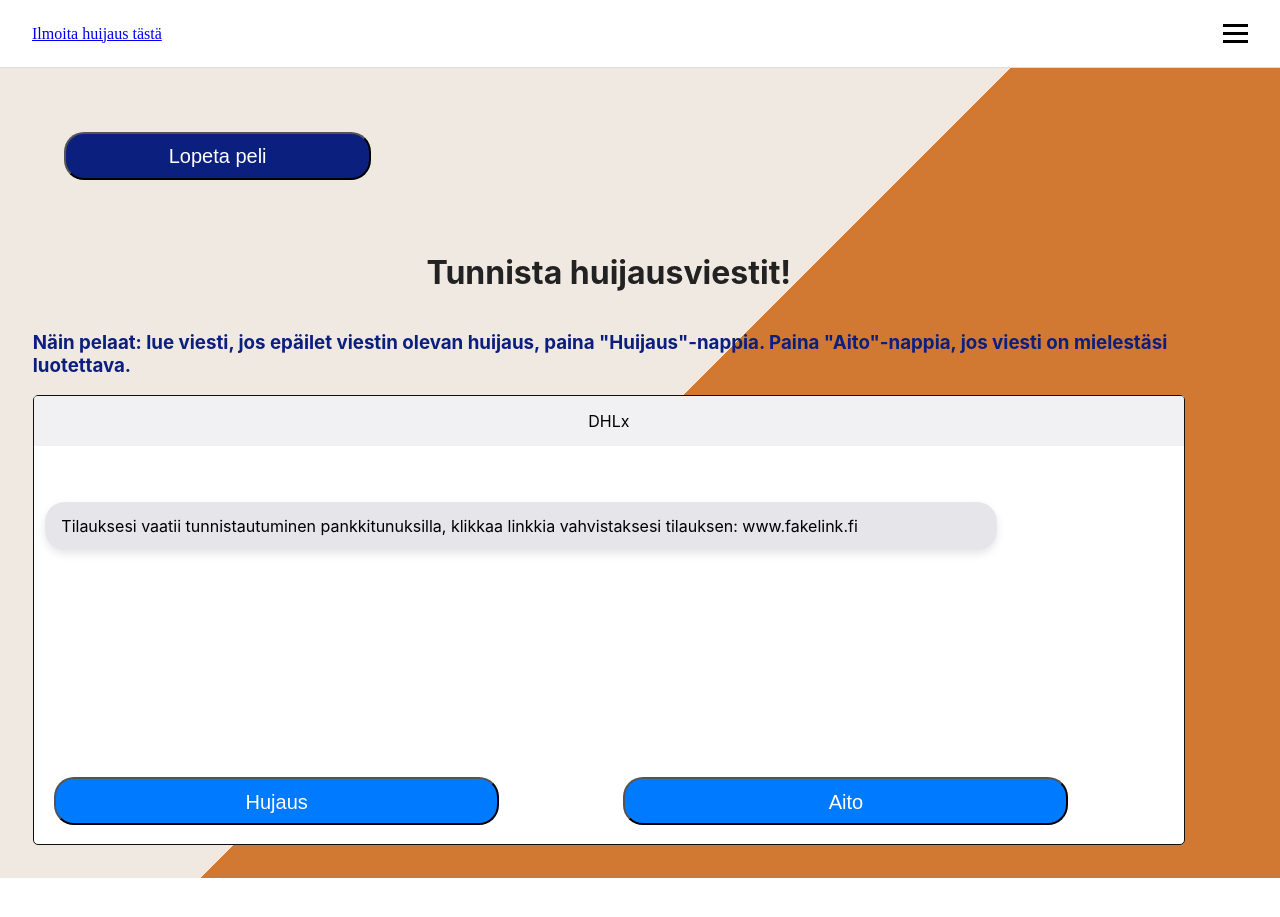
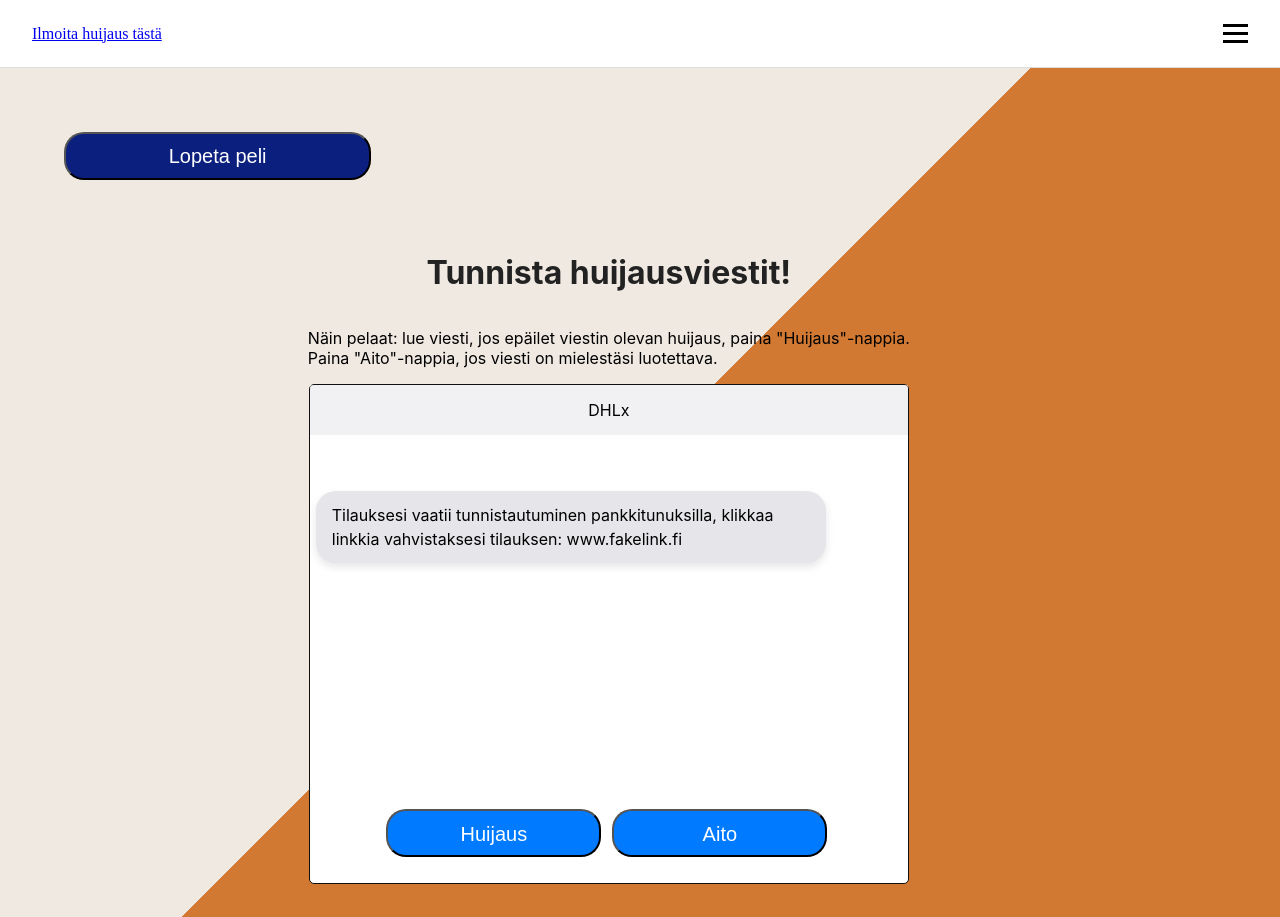
Before and after one commit to levonmaister/scamvjp2, a React (Vite) app: page / in a window 1280 px wide. Both pictures are taken after a click on the button "Pelaa peli". Before the commit the page ends 878 px from the top, so only its background shows below. Built offline with nearby package versions, Linux system fonts and the light colour scheme.

Commit message:
+ huijausviesti, peli css

```diff
--- a/src/components/Peli.jsx
+++ b/src/components/Peli.jsx
@@ -59,7 +59,10 @@ export default function ViestiPeli() {
   return (
     <div className="chat-container">
       <h1>Tunnista huijausviestit!</h1>
-      <h3>Näin pelaat: lue viesti, jos epäilet viestin olevan huijaus, paina "Huijaus"-nappia. Paina "Aito"-nappia, jos viesti on mielestäsi luotettava.</h3>
+
+      <div className="infoText">
+        <p>Näin pelaat: lue viesti, jos epäilet viestin olevan huijaus, paina "Huijaus"-nappia. <br />Paina "Aito"-nappia, jos viesti on mielestäsi luotettava.</p>
+      </div>
 
       <div className="chat">
         <div className="sender">{current.sender}</div>
--- a/src/pages/peliScript.js
+++ b/src/pages/peliScript.js
@@ -3,7 +3,7 @@ export const script = [
       sender: "DHLx",
       message: "Tilauksesi vaatii tunnistautuminen pankkitunuksilla, klikkaa linkkia vahvistaksesi tilauksen: www.fakelink.fi",
       options: [
-        { answer: "Hujaus", correct: true },
+        { answer: "Huijaus", correct: true },
         { answer: "Aito", correct: false }
         ],
     },
@@ -11,7 +11,15 @@ export const script = [
       sender: "PostNord",
       message: "Lähetyksesi on matkalla! Seuraa lähetystäsi: https//realLink.com ",
       options: [
-        { answer: "Hujaus", correct: false },
+        { answer: "Huijaus", correct: false },
+        { answer: "Aito", correct: true }
+        ],
+    },
+    {
+      sender: "DHL",
+      message: "Hei! Sinulle on tullut lähetys EU:n ulkopuolelta, joka odottaa tullausta. Tullaa lähetys viimeistään 27.6.2025. Lähettäjä: Peak Performance. Tunnus: LR97462648926NL. Tullauksen voi hoitaa Tullin verkkosivuilla (Postin käsittelymaksu 3,10€). Katso ohje Tullin sivuilla tullaamiseen: https://jakelu.posti.fi/#/cd/LR97462648926NL=DjFI=fi",
+      options: [
+        { answer: "Huijaus", correct: false },
         { answer: "Aito", correct: true }
         ],
     },
@@ -19,7 +27,7 @@ export const script = [
       sender: "Aktia",
       message: "Tervehdys. Sinulla on paljon maksamattomia maksuja. Maksa heti tässä: maksanyt123!.com",
       options: [
-        { answer: "Hujaus", correct: true },
+        { answer: "Huijaus", correct: true },
         { answer: "Aito", correct: false }
         ],
     },
--- a/src/styles/Peli.css
+++ b/src/styles/Peli.css
@@ -19,12 +19,14 @@ body {
     flex-direction: column;
     background: rgba(255, 255, 255, 0);
     margin: 1%;
+    justify-content: center;
+    align-items: center;
 }
 
 .chat {
     background-color: white;
-    width: 100%;
-    height: 450px;
+    width: 90vw;
+    height: 500px;
     box-sizing: border-box;
     display: flex;
     flex-direction: column;
@@ -55,30 +57,26 @@ body {
 
 .options {
     display: flex;
-    flex: 1;
-    justify-content: space-between;
+    justify-content: center;
+    align-items: center;
     padding: 10px;
-    gap: 10%;
     position: absolute;
     bottom: 2%;
-    align-items: center;
     width: 90%;
+    margin-left: 3%;
 }
 
 .options button {
-    flex: 1;
+    flex: none;
     background-color: #007aff;
     height: 48px;
     border-radius: 20px;
     cursor: pointer;
     padding: 12px 16px;
-    margin-left: 1%;
-    margin-right: 1%;
+    margin: 1%;
     color: white;
     font-size: 20px;
     text-align: center;
-    align-items: center;
-    justify-content: center;
     width: 40%;
 }
 
@@ -96,6 +94,7 @@ body {
     flex: 2;
     max-width: 30%;
     text-align: center;
+    z-index: 10;
 }
 
 .fBack {
@@ -139,3 +138,9 @@ body {
     margin-top: 15%;
     margin-bottom: 5%;
 }
+
+@media (min-width: 600px) {
+    .chat {
+        max-width: 600px;
+    }
+}
```
